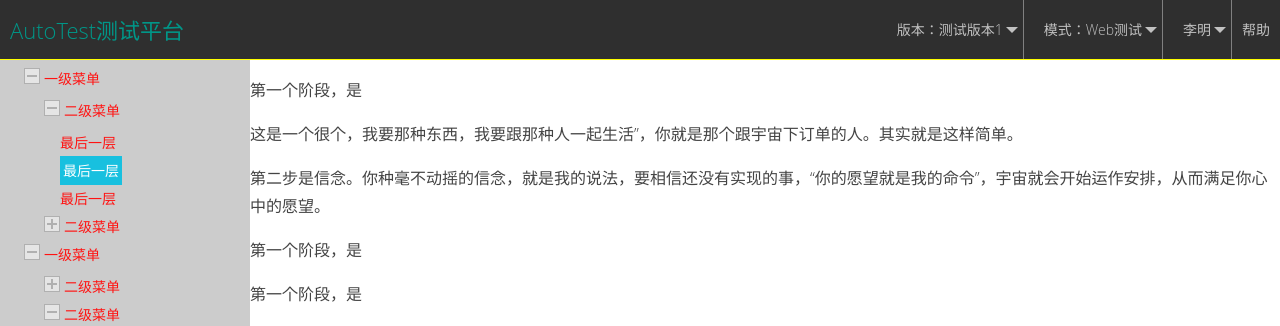
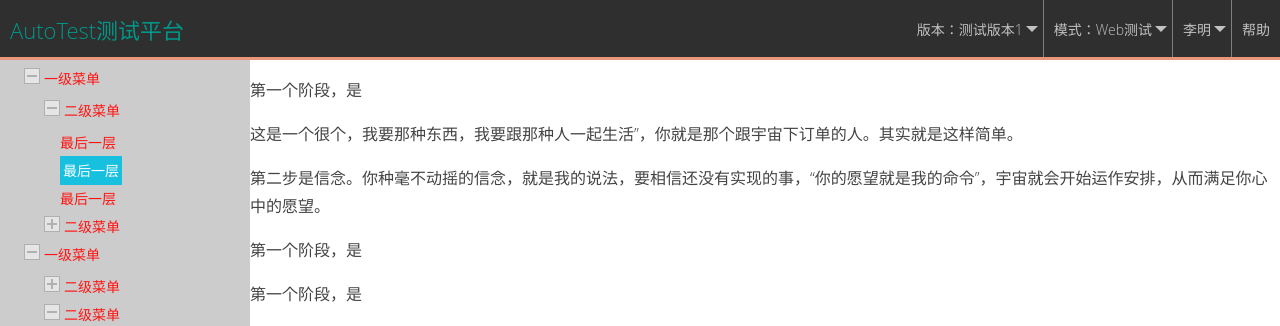
Before and after one commit to ucolourful/AutoTest, a Django app: page / in a window 1280 px wide. Shown: the top 326 px of the page. Run offline with Django 3.2, Linux system fonts and the light colour scheme; some libraries are stand-ins or nearby versions.

Commit message:
Update header.css
【提交原因】：完成首页盒子布局
【提交时间】：2018年11月21日20:41:22
【下次提交】：完成内容视图布局

```diff
--- a/static/css/header.css
+++ b/static/css/header.css
@@ -5,8 +5,8 @@
     height: 60px;
     background-color: #2f2f2f;
     padding: 0 0 0 10px;
-    border-bottom: 1px solid yellow;
-    z-index: 600;
+    border-bottom: 3px solid #E9967A;
+    z-index: 999;
 }
 
 .header-container {
@@ -38,7 +38,7 @@
 .header-right {
     position: relative;
     float: right;
-    padding:0 20px 0 20px;
+    padding:0 20px 0 10px;
     height: 100%;
     width: auto;
     line-height: 100%;
@@ -112,11 +112,20 @@
 }
 
 .header-right .menu-more li {
-    background-color: white;
-    color: #2f2f2f;
     padding: 0 20px;
     text-align: center;
 }
+
+.select {
+    background-color: white;
+    color: #2f2f2f;
+}
+
+.selected {
+    color: white;
+    background-color: grey;
+}
+
 
 .header-right .menu-more li a {
     color: inherit;
```
